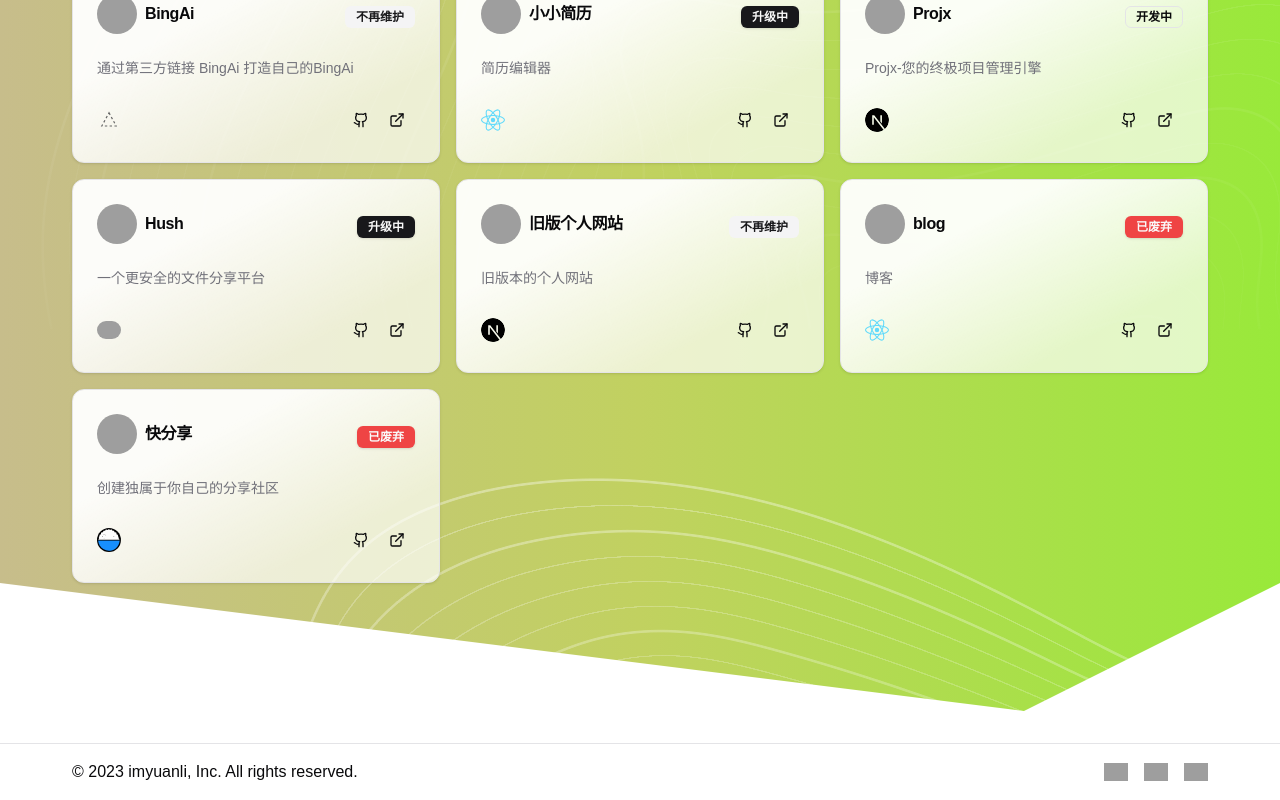
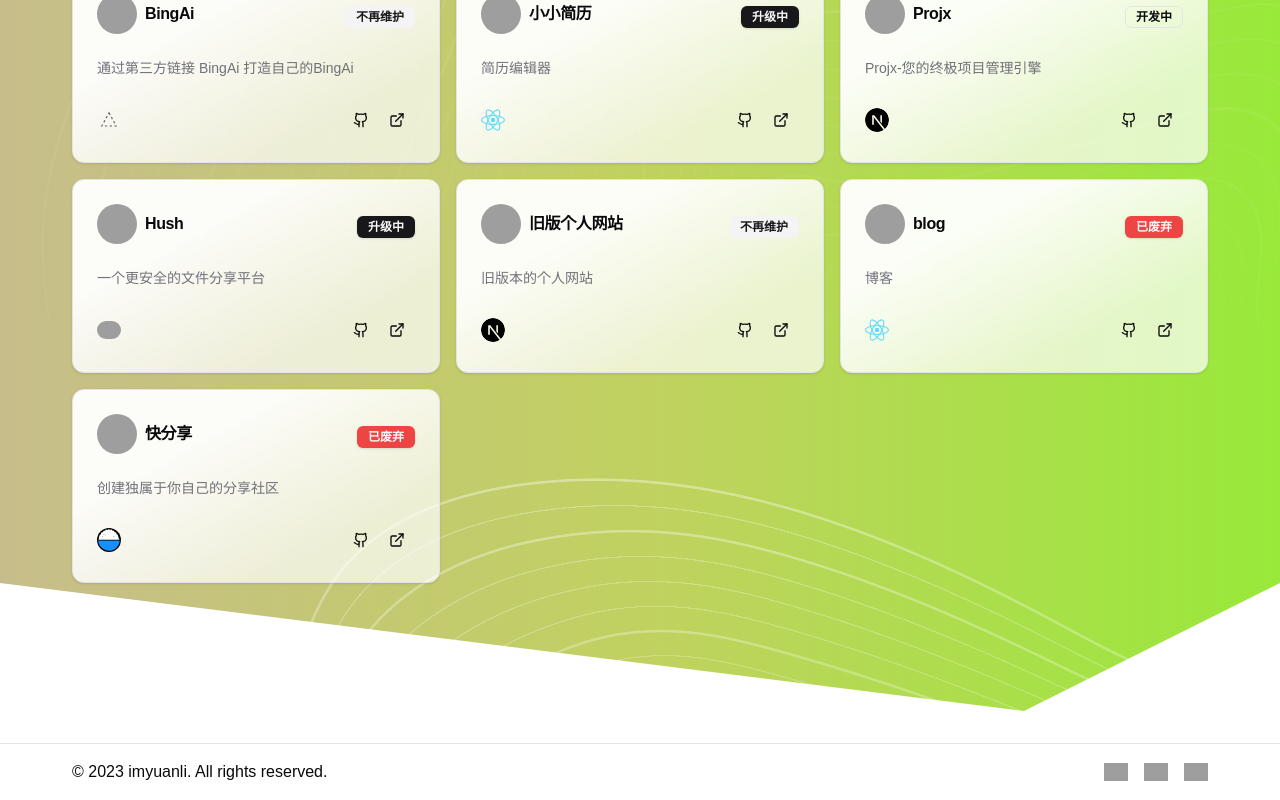
Before and after one commit to imyuanli/imyuanli.cn, a Next.js app: page / in a window 1280 px wide. Shown: the part 1551-2351 px from the top of the page. Built offline with nearby package versions, Linux system fonts and the light colour scheme; grey boxes are pictures that could not be loaded.

Commit message:
fix: 修改footer的ui

```diff
--- a/components/footer.tsx
+++ b/components/footer.tsx
@@ -7,9 +7,13 @@ const Footer = () => {
   return (
     <footer className={'w-full'}>
       <Separator />
-      <div className={'container flex justify-between items-center py-4'}>
-        <div>
-          © {new Date()?.getFullYear()} imyuanli, Inc. All rights reserved.{' '}
+      <div
+        className={
+          'container py-4 flex flex-col justify-center items-center md:flex-row md:justify-between'
+        }
+      >
+        <div className={'mb-4 md:mb-0'}>
+          © {new Date()?.getFullYear()} imyuanli. All rights reserved.
         </div>
         <Socialize />
       </div>
```
